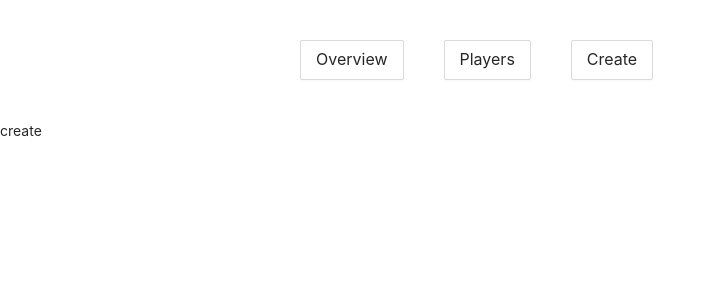
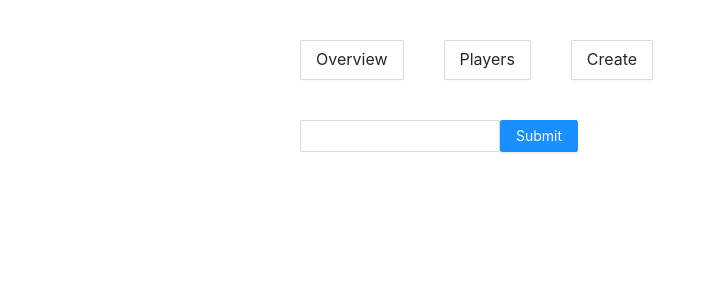
Before and after one commit to MaksimPozharskiy/betboom-test, a React (Create React App) app: page /create in a window 1280 px wide. Shown: the top 300 px of the page, without its empty margins (0-716 px from the left). Built offline with nearby package versions, Linux system fonts and the light colour scheme.

Commit message:
feat: add create form

```diff
--- /dev/null
+++ b/src/pages/create/create.module.scss
@@ -0,0 +1,9 @@
+.form {
+  display: flex;
+}
+
+.formWrap {
+  max-width: 800px;
+  padding: 0 60px;
+  margin: 0 auto;
+}
--- a/src/pages/create/create.tsx
+++ b/src/pages/create/create.tsx
@@ -1,10 +1,44 @@
-import React from 'react';
+import {
+  Alert, Button, Form, Input,
+} from 'antd';
+import React, { useState } from 'react';
+import Api from '../../utils/Api';
+import styles from './create.module.scss';
 
 function CreatePage() : JSX.Element | null {
+  const [isAlertActive, setIsAlertActive] = useState(false);
+  const [form] = Form.useForm();
+
+  const handleSubmit = (data: { name: string }) => {
+    Api.createPlayer(data.name)
+      // eslint-disable-next-line no-console
+      .then((res) => console.log('Success:', res));
+    form.resetFields();
+    setIsAlertActive(true);
+  };
+
   return (
-    <header>
-      create
-    </header>
+    <div className={styles.formWrap}>
+      {isAlertActive && <Alert message="Player added" type="success" />}
+      <Form className={styles.form} name="createPlayerForm" onFinish={handleSubmit} form={form}>
+        <Form.Item
+          name="name"
+          rules={[
+            {
+              required: true,
+              message: 'Please input player name!',
+            },
+          ]}
+        >
+          <Input style={{ width: 200 }} />
+        </Form.Item>
+        <Form.Item>
+          <Button type="primary" htmlType="submit">
+            Submit
+          </Button>
+        </Form.Item>
+      </Form>
+    </div>
   );
 }
 
--- a/src/services/reducers/playersReducer.ts
+++ b/src/services/reducers/playersReducer.ts
@@ -14,7 +14,7 @@ const initialState: IPlayersInitialState = {
 };
 
 const playersReducer = createSlice({
-  name: 'chartReducer',
+  name: 'playersReducer',
   initialState,
   reducers: {
     getPlayers(state: IPlayersInitialState, action: PayloadAction<IPlayer[]>) {
--- a/src/utils/Api.ts
+++ b/src/utils/Api.ts
@@ -58,6 +58,19 @@ class Api {
       .then(Api.handleResponse)
       .catch(Api.handleResponseError);
   }
+
+  public createPlayer(name: string) {
+    return fetch(`${this.url}/players/`, {
+      method: 'POST',
+      headers: {
+        Accept: 'application/json',
+        'Content-Type': 'application/json',
+      },
+      body: JSON.stringify({ Name: name }),
+    })
+      .then(Api.handleResponse)
+      .catch(Api.handleResponseError);
+  }
 }
 
 export default new Api('https://6256a4056ea70370053cbb7c.mockapi.io');
```
Also changed, not shown: src/pages/players/players.tsx (+0 -12 lines).
